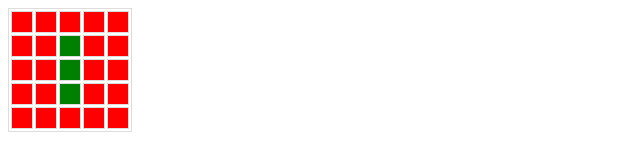
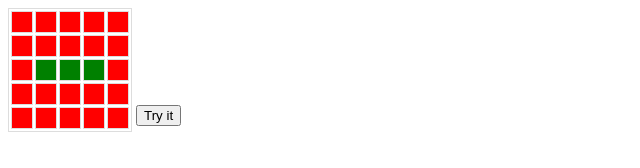
Before and after one commit to preeti1205/Game_of_Life, a website: page index.html in a window 1280 px wide. Shown: the whole page, without its empty margins (0-640 px from the left). Drawn offline with Linux system fonts and the light colour scheme.

Commit message:
grid example

```diff
--- a/index.html
+++ b/index.html
@@ -29,7 +29,15 @@
 <script src = "scripts/grid.js"></script>
 <script src = "scripts/game.js"></script>
 <script>
-var looper = function(grid, dict) {
+var interval ;
+
+function changeGrid() {
+    grid = game(grid);
+    interval = setInterval(looper(grid, dict), 1000);
+}
+
+function looper(grid, dict) {
+  //grid = game(grid);
  for(var i = 0; i < grid.rowsCount; i++) {
    for(var j = 0; j < grid.colsCount; j++) {
      var nextVal = grid.getCellAt(i,j).val ;
@@ -37,9 +45,9 @@ var looper = function(grid, dict) {
      grid.getCellAt(i,j).$el.css('background', dict[nextVal]);
    }
  }
-};
+}
 
-(function() {
+(function GameOfLife () {
   "use strict";
 
   var grid = new Grid({
@@ -52,7 +60,6 @@ var looper = function(grid, dict) {
   //grid.getCellAt(2,1).$el.css('background', 'green');
   var dict = {0: 'red', 1: 'green'};
 
-
   for(var i = 0; i < grid.rowsCount; i++) {
     for(var j = 0; j < grid.colsCount; j++) {
        //var randomVar = Math.floor(Math.random()*2);  //In JS, random function generates float
@@ -62,24 +69,19 @@ var looper = function(grid, dict) {
     }
   }
 
-  grid.getCellAt(2,1).$el.css('background', 'green');
-  grid.getCellAt(2,2).$el.css('background', 'green');
-  grid.getCellAt(2,3).$el.css('background', 'green');
   grid.getCellAt(2,1).val = 1 ;
   grid.getCellAt(2,2).val = 1 ;
   grid.getCellAt(2,3).val = 1 ;
-  //grid.getCellAt(4,5).$el.css('background', 'green');
-  //grid.getCellAt(6,5).$el.css('background', 'green');
+  grid.getCellAt(2,1).$el.css('background', dict[1]);
+  grid.getCellAt(2,2).$el.css('background', dict[1]);
+  grid.getCellAt(2,3).$el.css('background', dict[1]);
 
-for(var i = 0; i < 3; i++) {
- grid = game(grid);
- setTimeout(function(){
-        looper(grid, dict);}
-    , 200);
- //looper(grid, dict);
- }
+ //grid = game(grid);
+ //setTimeout(looper(grid, dict), 1000);
+ //setInterval(looper(grid, dict), 1000);
 
 }());
 </script>
+<button type = "button" onclick="changeGrid();">Try it</button>
 </body>
 </html>
```
Lines whose indentation alone changed are shown as unchanged.
